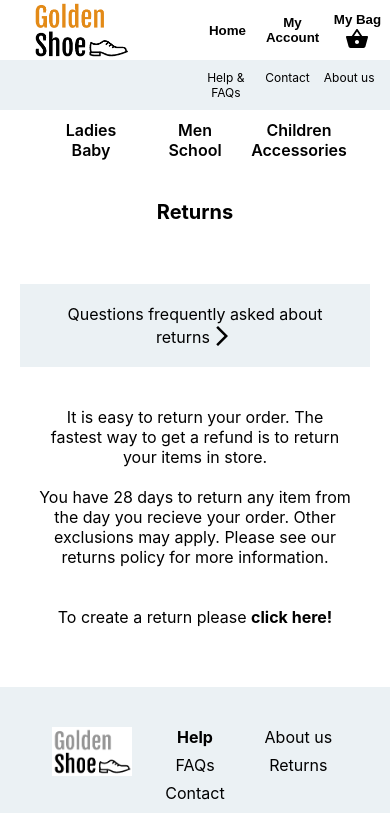
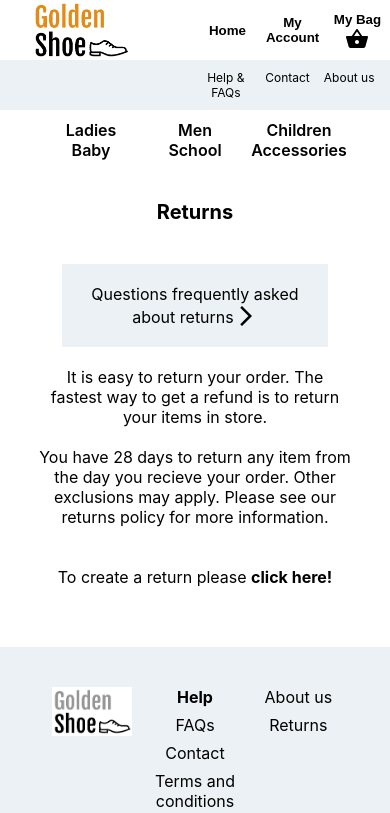
Before and after one commit to JulietBangay/golden-shoe-solution, a React (Create React App) app: page /returns in a window 390 px wide. Shown: the top 813 px of the page. Built offline with nearby package versions, Linux system fonts and the light colour scheme.

Commit message:
Responsive design fixes

```diff
--- a/src/components/navbar/Navbar.js
+++ b/src/components/navbar/Navbar.js
@@ -39,7 +39,6 @@ export default function Navbar() {
           </Grid>
 
           <Grid item xs={2} style={{ height: "100%" }}>
-            <Link to="/my-bag" className="navbarLink">
             <button
               className="navButton"
               aria-describedby={id}
@@ -47,7 +46,7 @@ export default function Navbar() {
             >
               My Account
             </button>
-            </Link>
+
             <Popper id={id} open={open} anchorEl={anchorEl} transition>
               {({ TransitionProps }) => (
                 <Fade {...TransitionProps} timeout={350}>
@@ -72,10 +71,12 @@ export default function Navbar() {
             </Popper>
           </Grid>
           <Grid item xs={2} style={{ height: "100%" }}>
+            <Link to="/my-bag" className="navbarLink">
               <button className="navButton">
                 My Bag
                 <ShoppingBasketIcon className="bagIcon" />
               </button>
+            </Link>
           </Grid>
         </Grid>
       </div>
--- a/src/pages/bag/Bag.css
+++ b/src/pages/bag/Bag.css
@@ -7,6 +7,10 @@
 .bagPageIcon {
   padding: 40px;
   padding-bottom: 20px;
+}
+
+.bagInformation {
+  margin: 20px;
 }
 
 .bagAccountButtons {
@@ -48,3 +52,10 @@
   background: white;
   color: #b30000;
 }
+
+@media (max-width: 900px) {
+  .bagSignupButton,
+  .bagLoginButton {
+    width: 50%;
+  }
+}
--- a/src/pages/home/Home.js
+++ b/src/pages/home/Home.js
@@ -24,7 +24,7 @@ export default function Home() {
               state={{ title: "Ladies Shoes: New" }}
             >
               <button variant="contained" className="cardButton">
-                Women
+                Ladies
               </button>
             </Link>
           </Grid>
--- a/src/pages/products/productDetails/ProductDetails.css
+++ b/src/pages/products/productDetails/ProductDetails.css
@@ -1,4 +1,5 @@
 .productDetailsGrid {
+  padding: 20px;
   padding-top: 60px;
 }
 
@@ -73,7 +74,6 @@
   border-radius: 5px;
   color: white;
   font-size: 20px;
-
   background: #e38a17;
   border: 3px solid #e38a17;
   transition: all 200ms ease-in-out;
@@ -101,3 +101,9 @@
 .reviewContent {
   text-align: left;
 }
+
+@media (max-width: 450px) {
+  .productDetailsReviewsContainer {
+    margin-top: 0px;
+  }
+}
--- a/src/pages/products/productDetails/ProductDetails.js
+++ b/src/pages/products/productDetails/ProductDetails.js
@@ -67,10 +67,10 @@ export default function ProductDetails() {
         <div className="reviewsTitle">Reviews</div>
         <div className="exampleReviews">
           <Grid container alignItems="center">
-            <Grid item xs={3}>
+            <Grid item md={3} sm={12}>
               <Rating value={5} readOnly className="productDetailsRating" />
             </Grid>
-            <Grid item xs={9}>
+            <Grid item md={9} sm={12}>
               <p className="reviewContent">An example review</p>
             </Grid>
           </Grid>
--- a/src/pages/returns/Returns.css
+++ b/src/pages/returns/Returns.css
@@ -56,3 +56,12 @@
   margin: 20px;
   margin-bottom: 60px;
 }
+
+@media (max-width: 450px) {
+  .returnsQuestionsContainer {
+    padding: 20px;
+    width: 60%;
+    display: block;
+    margin: auto;
+  }
+}
--- a/src/pages/returns/Returns.js
+++ b/src/pages/returns/Returns.js
@@ -9,7 +9,7 @@ export default function Returns() {
   return (
     <div className="returns">
       <div className="returnsTitle">Returns</div>
-      <Grid container>
+      <Grid container justifyContent="center">
         <Grid item md={4} sm={12}>
           <Link to="/frequently-asked-questions" className="returnsLink">
             <div className="returnsQuestionsContainer">
```
Lines whose indentation alone changed are shown as unchanged.
